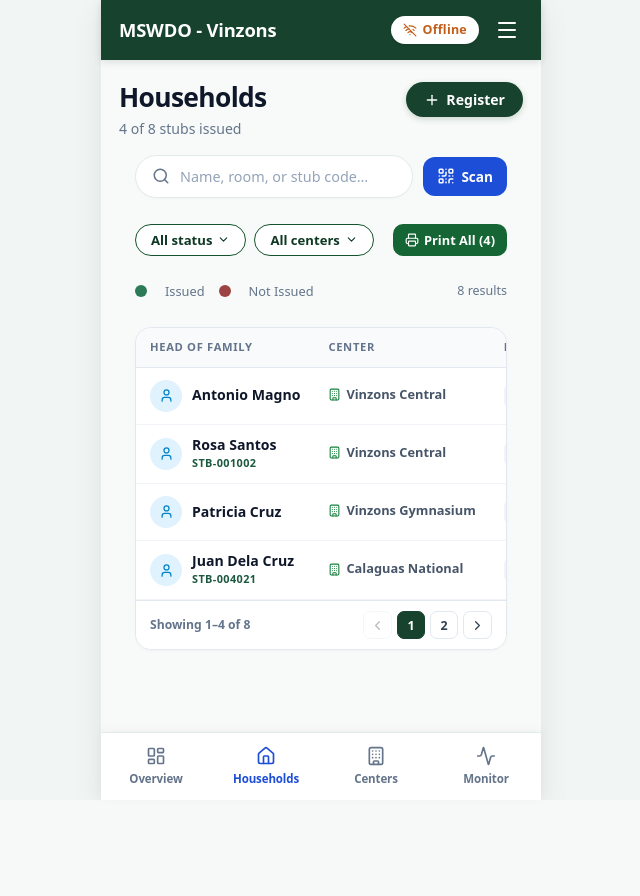
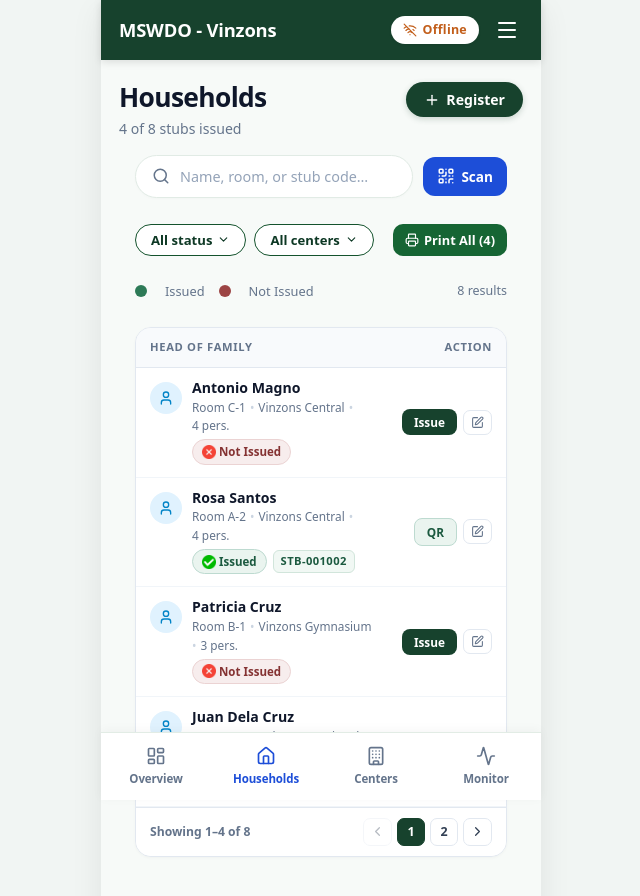
Before and after one commit to shironxiao/mswdo-vinzons, a React (Vite) app: page /mobile/households in a window 1280 px wide. Shown: the top 896 px of the page, without its empty margins (319-959 px from the left). Before the commit the page ends 800 px from the top, so only its background shows below. Built offline with nearby package versions, Linux system fonts and the light colour scheme.

Commit message:
less info table

```diff
--- a/src/pages/Mobile/MobileCommon.css
+++ b/src/pages/Mobile/MobileCommon.css
@@ -354,16 +354,13 @@
 }
 
 .vin-mob-table-responsive {
-  overflow-x: auto;
-  -webkit-overflow-scrolling: touch;
   width: 100%;
+  overflow-x: hidden;
 }
 
 .vin-mob-table {
   width: 100%;
   border-collapse: collapse;
-  white-space: nowrap;
-  min-width: 540px;
 }
 
 .vin-mob-table th {
@@ -410,7 +407,7 @@
 /* Cell content helpers */
 .vin-mob-td-name {
   display: flex;
-  align-items: center;
+  align-items: flex-start;
   gap: 10px;
 }
 
@@ -420,6 +417,14 @@
   min-width: 32px !important;
   font-size: 0.8rem;
   flex-shrink: 0;
+  margin-top: 2px;
+}
+
+.vin-mob-head-details {
+  display: flex;
+  flex-direction: column;
+  gap: 3px;
+  min-width: 0;
 }
 
 .vin-mob-head-name {
@@ -427,6 +432,44 @@
   color: #0f172a;
   font-size: 0.88rem;
   line-height: 1.2;
+}
+
+.vin-mob-head-sub {
+  display: flex;
+  align-items: center;
+  flex-wrap: wrap;
+  gap: 4px;
+  font-size: 0.74rem;
+  color: #64748b;
+  line-height: 1.25;
+}
+
+.vin-mob-sub-dot {
+  color: #cbd5e1;
+}
+
+.vin-mob-head-badges {
+  display: flex;
+  align-items: center;
+  flex-wrap: wrap;
+  gap: 6px;
+  margin-top: 3px;
+}
+
+.vin-mob-stub-code-badge {
+  font-size: 0.7rem;
+  font-weight: 750;
+  color: #1b593f;
+  background: #f1f8f4;
+  padding: 2px 7px;
+  border-radius: 6px;
+  border: 1px solid #d1e5db;
+  letter-spacing: 0.4px;
+}
+
+.vin-mon-table-time {
+  font-size: 0.7rem;
+  color: #94a3b8;
 }
 
 .vin-mob-stub-code {
--- a/src/pages/Mobile/MobileHouseholds.jsx
+++ b/src/pages/Mobile/MobileHouseholds.jsx
@@ -790,17 +790,13 @@ export default function MobileHouseholds() {
             <thead>
               <tr>
                 <th>HEAD OF FAMILY</th>
-                <th>CENTER</th>
-                <th>ROOM</th>
-                <th>MEMBERS</th>
-                <th>STUB STATUS</th>
                 <th style={{ textAlign: 'right' }}>ACTION</th>
               </tr>
             </thead>
             <tbody>
               {paginatedHouseholds.length === 0 ? (
                 <tr>
-                  <td colSpan={6} className="vin-mob-table-empty">
+                  <td colSpan={2} className="vin-mob-table-empty">
                     No households match the current filter.
                   </td>
                 </tr>
@@ -814,27 +810,18 @@ export default function MobileHouseholds() {
                     <td>
                       <div className="vin-mob-td-name">
                         <div className="vin-mob-avatar-circle vin-mob-table-avatar">
-                          <User size={15} />
+                          <User size={16} />
                         </div>
-                        <div>
+                        <div className="vin-mob-head-details">
                           <div className="vin-mob-head-name">{item.name}</div>
-                          {item.stubCode && (
-                            <div className="vin-mob-stub-code">{item.stubCode}</div>
-                          )}
+                          <div className="vin-mob-head-sub">
+                            <span>Room {item.room}</span>
+                            <span className="vin-mob-sub-dot">•</span>
+                            <span>{item.center.split(' ').slice(0, 2).join(' ')}</span>
+                            <span className="vin-mob-sub-dot">•</span>
+                            <span>{item.familyCount} pers.</span>
                           </div>
-                      </div>
-                    </td>
-                    <td>
-                      <span className="vin-mob-table-center">
-                        <Building size={13} color="#15803d" />
-                        <span>{item.center.split(' ').slice(0, 2).join(' ')}</span>
-                      </span>
-                    </td>
-                    <td>
-                      <span className="vin-mob-room-tag">Room {item.room}</span>
-                    </td>
-                    <td>{item.familyCount} pers.</td>
-                    <td>
+                          <div className="vin-mob-head-badges">
                             <span className={item.stubCode ? 'vin-hh-badge-issued' : 'vin-hh-badge-notissued'}>
                               <img
                                 src={item.stubCode ? checkIcon : removeIcon}
@@ -843,8 +830,14 @@ export default function MobileHouseholds() {
                               />
                               <span>{item.stubCode ? 'Issued' : 'Not Issued'}</span>
                             </span>
+                            {item.stubCode && (
+                              <span className="vin-mob-stub-code-badge">{item.stubCode}</span>
+                            )}
+                          </div>
+                        </div>
+                      </div>
                     </td>
-                    <td style={{ textAlign: 'right' }}>
+                    <td style={{ textAlign: 'right', verticalAlign: 'middle' }}>
                       <div className="vin-mob-table-actions">
                         <button
                           type="button"
--- a/src/pages/Mobile/MobileMonitor.jsx
+++ b/src/pages/Mobile/MobileMonitor.jsx
@@ -272,18 +272,13 @@ export default function MobileMonitor() {
             <thead>
               <tr>
                 <th>FAMILY HEAD</th>
-                <th>CENTER</th>
-                <th>ROOM</th>
-                <th>ATTENDANCE</th>
-                <th>STATUS</th>
-                <th>TIMESTAMP</th>
                 <th style={{ textAlign: 'right' }}>ACTION</th>
               </tr>
             </thead>
             <tbody>
               {paginatedRecords.length === 0 ? (
                 <tr>
-                  <td colSpan={7} className="vin-mob-table-empty">
+                  <td colSpan={2} className="vin-mob-table-empty">
                     No families match the current filter.
                   </td>
                 </tr>
@@ -301,32 +296,23 @@ export default function MobileMonitor() {
                           <div className={`vin-mon-table-icon ${isPresent ? 'present' : 'absent'}`}>
                             {isPresent ? <CheckCircle2 size={16} /> : <XCircle size={16} />}
                           </div>
-                          <div className="vin-mob-head-name">{item.name}</div>
+                          <div className="vin-mob-head-details">
+                            <div className="vin-mob-head-name">{item.name}</div>
+                            <div className="vin-mob-head-sub">
+                              <span>Room {item.room}</span>
+                              <span className="vin-mob-sub-dot">•</span>
+                              <span>{item.center.split(' ').slice(0, 2).join(' ')}</span>
+                            </div>
+                            <div className="vin-mob-head-badges">
+                              <span className={`vin-mon-tile-badge ${isPresent ? 'badge-present' : 'badge-absent'}`}>
+                                {item.status} ({item.ratio})
+                              </span>
+                              <span className="vin-mon-table-time">{item.timestamp}</span>
+                            </div>
+                          </div>
                         </div>
                       </td>
-                      <td>
-                        <span className="vin-mob-table-center">
-                          <Building size={13} color="#15803d" />
-                          <span>{item.center.split(' ').slice(0, 2).join(' ')}</span>
-                        </span>
-                      </td>
-                      <td>
-                        <span className="vin-mob-room-tag">Room {item.room}</span>
-                      </td>
-                      <td>
-                        <strong className={`vin-mon-ratio ${isPresent ? 'present' : 'absent'}`}>
-                          {item.ratio}
-                        </strong>
-                      </td>
-                      <td>
-                        <span className={`vin-mon-tile-badge ${isPresent ? 'badge-present' : 'badge-absent'}`}>
-                          {item.status}
-                        </span>
-                      </td>
-                      <td style={{ fontSize: '0.74rem', color: '#64748b', whiteSpace: 'nowrap' }}>
-                        {item.timestamp}
-                      </td>
-                      <td style={{ textAlign: 'right' }}>
+                      <td style={{ textAlign: 'right', verticalAlign: 'middle' }}>
                         <button
                           type="button"
                           className="vin-mob-row-btn update"
```
Lines whose indentation alone changed are shown as unchanged.
